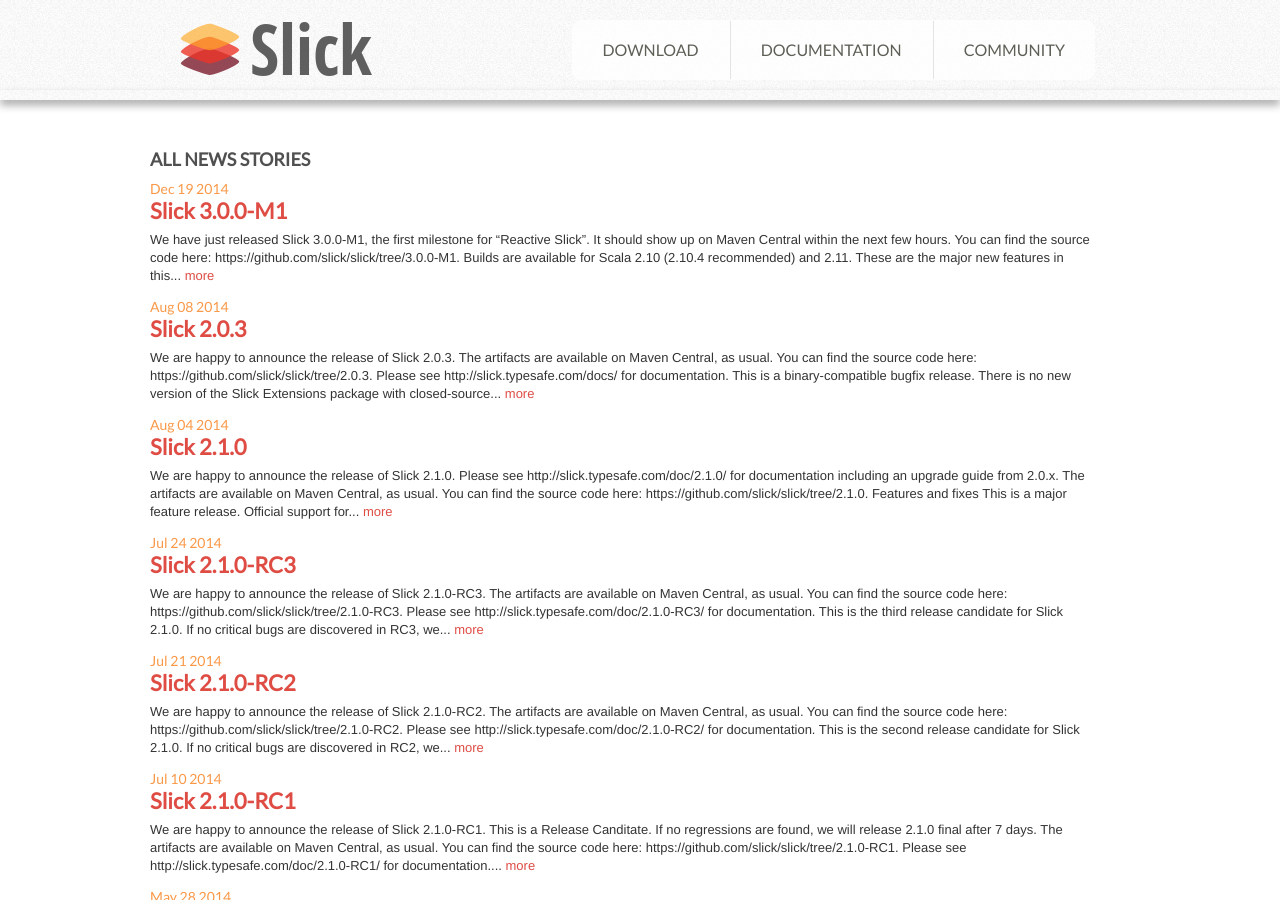
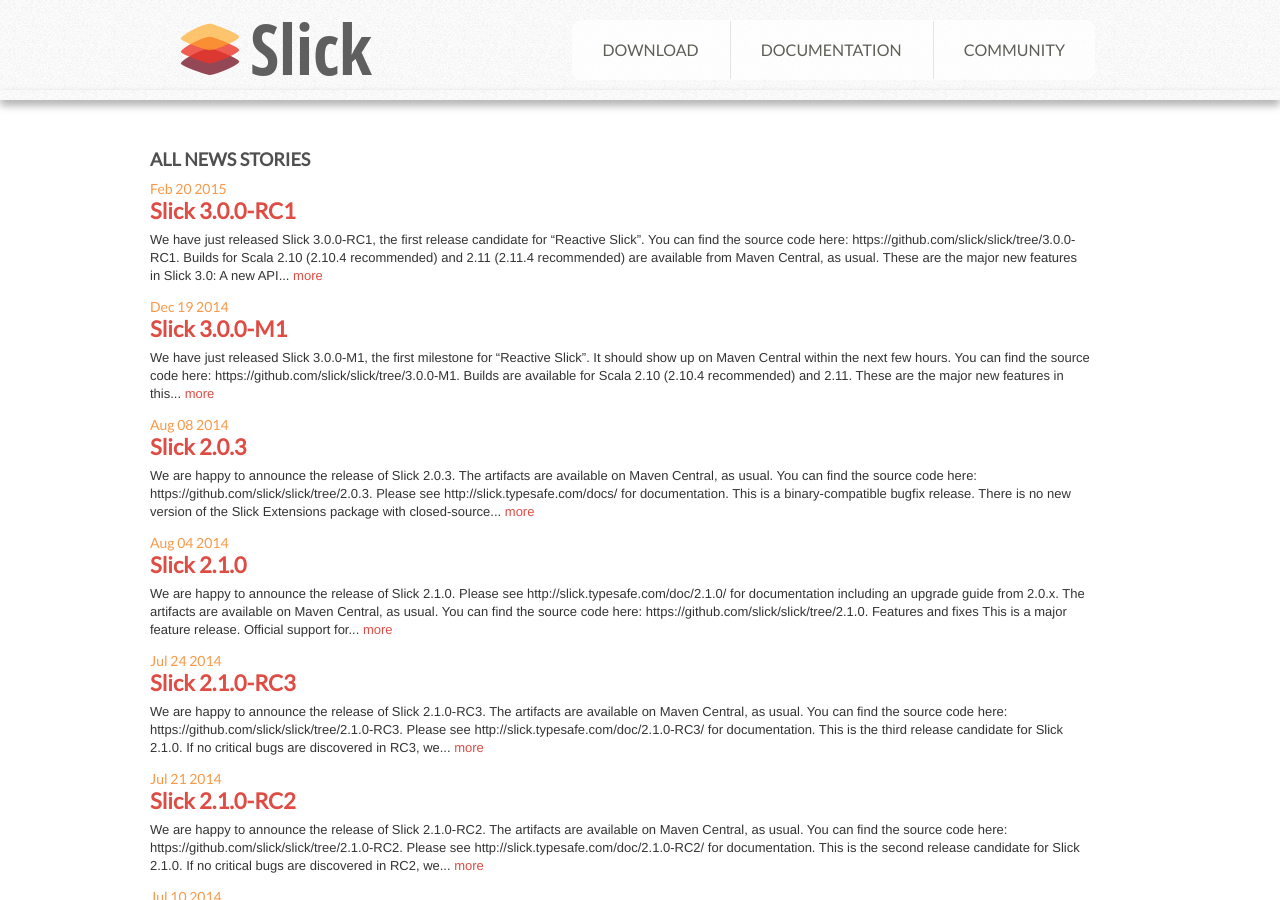
Before and after one commit to slick/slick.github.com, a Jekyll site: the page built from news/all-news.md, in a window 1280 px wide and 900 px high. Built offline with Jekyll 4.4.1, drawn with Linux system fonts in a browser that asks for light colours; some of the changed lines change nothing that is shown.

Commit message:
Release 3.0.0-RC1

```diff
--- a/docs/index.md
+++ b/docs/index.md
@@ -11,15 +11,13 @@
 
 * [Slick 2.0.3 Documentation](/doc/2.0.3/)
 
+#### Latest Release Candidate
+
+* [Slick 3.0.0-RC1 Documentation](/doc/3.0.0-RC1/)
+
 #### Latest Milestone
 
 * [Slick 3.0.0-M1 Documentation](/doc/3.0.0-M1/)
-
-<!--
-
-
-#### Latest Release Candidate
--->
 
 #### Older Releases
 
--- /dev/null
+++ b/news/_posts/2015-02-20-slick-3.0.0-RC1-released.md
@@ -0,0 +1,118 @@
+---
+layout: news
+title: Slick 3.0.0-RC1
+author: Stefan Zeiger
+---
+We have just released Slick 3.0.0-RC1, the first release candidate for "Reactive Slick".
+You can find the source code here: <https://github.com/slick/slick/tree/3.0.0-RC1>.
+Builds for Scala 2.10 (2.10.4 recommended) and 2.11 (2.11.4 recommended) are available
+from Maven Central, as usual.
+
+##### These are the major new features in Slick 3.0:
+
+* A new API for composing and executing database actions.
+* Support for the *Reactive Streams* API for streaming results from the database.
+* Improved configuration of database connections via *Typesafe Config*, including built-in
+  support for HikariCP.
+* Support for nested Option types and non-primtive Option types in the Lifted Embedding.
+* Properly typed outer join operators based on the improved Option support.
+* A new macro-based implementation of the Plain SQL API with optional compile-time checking
+  and type inference for embedded SQL statements.
+* Many small improvements and bug fixes in the schema code generator.
+* Optional multi-line formatting and indenting of generated SQL code for more readable
+  debug output.
+
+Most of the manual has been updated. The "Slick Testkit" and "Plain SQL Queries" chapters will follow soon.
+None of the standard Activator templates are available at the moment. They will be ported to 3.0 before the
+final release. There is a new section in the *Migration Guide* for upgrading from Slick 2.1.
+The commercial *Slick Extensions* package with additional database drivers is also available for this RC.
+See the manual for details on adding it to your build.
+
+Please provide feedback on the stability of this RC if you encounter any problems. We are planning to
+publish the final 3.0.0 release if no blockers are discovered in the next two weeks.
+
+##### Here is a complete list of changes since 2.1.0:
+
+* [``bd0c9c4``](https://github.com/slick/slick/commit/bd0c9c4182f695cad88da2653f4f7168e60dad6e) Try to prevent some spurious failures on Travis CI
+* [``58a1db9``](https://github.com/slick/slick/commit/58a1db9a9301e68ac8f9732f992d9897f404e376) Proper treatment of CHAR(1) columns in JdbcModelBuilder:
+* [``7f0f62f``](https://github.com/slick/slick/commit/7f0f62fadf4c92be32d54de2f24062a0fbfbe179) Make code generator tests usable from other slick-extensions:
+* [``25370cb``](https://github.com/slick/slick/commit/25370cb5ecf9f7c396d97dced6a30d331a0f4792) Fix bugs detected by Slick Extensions upgrade:
+* [``12faf5d``](https://github.com/slick/slick/commit/12faf5df07a897ac1a59037bd66ee8416e175455) Upgrade to Reactive Streams 1.0.0.RC3
+* [``648184c``](https://github.com/slick/slick/commit/648184c7cb710563d07b859891ed7fe46d06849d) Package structure and project layout refactoring:
+* [``9c730c0``](https://github.com/slick/slick/commit/9c730c09de3721060f2939182cbd1cd7e219d277) Upgrade to Reactive Streams 1.0.0.RC2:
+* [``24770de``](https://github.com/slick/slick/commit/24770deae18b20771ea94c0d4c3ca06154ccd338) Add `DatabaseConfig` as a higher-level configuration abstraction:
+* [``759cbc2``](https://github.com/slick/slick/commit/759cbc2ab18c6f147f83237322eaf6622bcea4d3) Restore `#$` support in the macro-based Plain SQL interpolation:
+* [``62ddadc``](https://github.com/slick/slick/commit/62ddadc84ecf4aefe2fdc580945d263edd203772) Macro-based PlainSQL API Implemented TypedStaticQuery as tsql
+* [``d63a018``](https://github.com/slick/slick/commit/d63a0183bdb2748d83f88ccf2d81670ff89914a7) UUID regression testkit:
+* [``0a44b74``](https://github.com/slick/slick/commit/0a44b74cf043fbad9092dcfcecde85549d850133) Update LiftedEmbedding.scala
+* [``5af0d9b``](https://github.com/slick/slick/commit/5af0d9b4d0bafffc9d3a592469ac54a7113b9ae8) Distinguish between BLOB and BYTEA in PostgreSQL model builder
+* [``ec7f2aa``](https://github.com/slick/slick/commit/ec7f2aac7e8c93546dae3307c153c683b9d156fd) Use TestDB for code generator tests:
+* [``cc8d3f0``](https://github.com/slick/slick/commit/cc8d3f0c76b10ddf74a6cd35436e3a41956ae284) Proper support for string lengths:
+* [``41c717a``](https://github.com/slick/slick/commit/41c717ac0bc2d9ad3e026d2af2fa021e525b6499) Support fetch size in statement parameters.
+* [``965604c``](https://github.com/slick/slick/commit/965604c6f8285bea6454576652b167f9b337cf46) Use force-insert semantics for inserting from queries and expressions.
+* [``0e58e7d``](https://github.com/slick/slick/commit/0e58e7d4c24a747989466ff36961e1f0ea8a5d7d) Deprecate the Direct Embedding
+* [``0ba0dd5``](https://github.com/slick/slick/commit/0ba0dd5efcdeaed38e9387e8fe4700f4a6b4b18e) Remove the blocking API that was introduced in 3.0.0-M1
+* [``2f64c79``](https://github.com/slick/slick/commit/2f64c795bc0a7131d3df5b684adb767433043b34) Rename Action to DBIO:
+* [``86974bd``](https://github.com/slick/slick/commit/86974bd16b7c972467fe436027c97e9317488ad7) Simplify SQLBuilder and formatting/indenting:
+* [``20378ec``](https://github.com/slick/slick/commit/20378ecfb58b6f49a4171cd4f154c84b04591877) Quote `SqlType` argument in code generator.
+* [``b1dca21``](https://github.com/slick/slick/commit/b1dca21e42a7778469cf7c0227dc10ed046d25fc) Make ColumnOptions more modular:
+* [``7272180``](https://github.com/slick/slick/commit/727218018d0554f9802bdc5e69a5f579c3c40cb4) Use unconstrained text type as default on PostgreSQL
+* [``6cec3f7``](https://github.com/slick/slick/commit/6cec3f77131c78f61cec10a8e51cfb037daafbf8) Prefer prepareStatement(sql) instead of prepareStatement(sql, Int, Int)
+* [``a3eec4f``](https://github.com/slick/slick/commit/a3eec4f970d8f2d391a6a79f30084d167b4039b1) Support transaction isolation levels
+* [``6ea7fdb``](https://github.com/slick/slick/commit/6ea7fdba9bcfd40f8871d22f21230e99ded55ff8) Generic fusion implementation for FlatMapAction and CleanupAction:
+* [``706f2b1``](https://github.com/slick/slick/commit/706f2b1d3dc8adbceddf77a6ae4750264ff30dc3) Allow the SQL statements to be overridden in SqlActions.
+* [``a325f5e``](https://github.com/slick/slick/commit/a325f5ee0511bda0558607759262ab4dfc18be97) Run a user-defined init function on all created JDBC Statements
+* [``3315a3b``](https://github.com/slick/slick/commit/3315a3bcd187e504110a28f027532b3710b8e217) Refactoring of ActionContext:
+* [``dc687de``](https://github.com/slick/slick/commit/dc687de449a515d2d89a43e12fc3d61f52ade2d8) Avoid long nested sequences of SchemaDescription.++ in generated code:
+* [``62d5e92``](https://github.com/slick/slick/commit/62d5e922806f46d7ffaba661df33b3b060b03f8e) Quote illegal identifiers in generated Scala sources.
+* [``58c4ed5``](https://github.com/slick/slick/commit/58c4ed5fb624861c6f0c3e80eadd0123e7e9a6a8) Make 'desiredColumnOrder' in code generator non-final.
+* [``a645205``](https://github.com/slick/slick/commit/a645205019e9b1cf067d4feee73a48c5a6d3fd8c) Support statement parameters in the new Action-based API.
+* [``b1c5b66``](https://github.com/slick/slick/commit/b1c5b66a36f33c3bc75ea5227e30ac36e1c3f0da) Switch JDBC metadata API and code generator to the new API.
+* [``c92a615``](https://github.com/slick/slick/commit/c92a61556b72e6fff48a65c0d8bee978947c764f) Fix typo in orm-to-slick.rst
+* [``d4f019f``](https://github.com/slick/slick/commit/d4f019fc13e9cd0311e85152488b63cba44e7119) Move profile-level Action definitions outside of profiles.
+* [``5cd423f``](https://github.com/slick/slick/commit/5cd423fd30012440f48da27e87f10b4d5c29c97c) Deprecate Invoker convenience methods and iteratees
+* [``7d576c8``](https://github.com/slick/slick/commit/7d576c817cd0b02c3c8a59940fb5282c0e59f7e1) Properly deprecate .Implicit and .simple in all profile levels
+* [``30c135e``](https://github.com/slick/slick/commit/30c135ea8b1b49053b31d73a13a2418450a928ef) Upgrade to sbt 0.13.7
+* [``e9274ec``](https://github.com/slick/slick/commit/e9274ecbbae9591e09853f50020e16ea8d0b0bc7) Improve build system for documentation:
+* [``a6e3b9b``](https://github.com/slick/slick/commit/a6e3b9b2085d2f953083681d74f7c587e5afe3ec) Further modularization of Slick:
+* [``4ab4a6b``](https://github.com/slick/slick/commit/4ab4a6b3b0aec6bf7da06bfd07721251c8f9c46c) Switch Direct Embedding over to the new Action-based API.
+* [``ac37f1c``](https://github.com/slick/slick/commit/ac37f1cc723af230e2a25339114c316b7f14a804) Update documentation for 3.0:
+* [``e6562c7``](https://github.com/slick/slick/commit/e6562c7e7fc29ae81e37b84bda3347e83323a08c) Simplify Action Effect handling:
+* [``06d1ca0``](https://github.com/slick/slick/commit/06d1ca0621628ebb48e33a6569c2cb9017e450b6) Increase timeout for Reactive Streams TCK tests.
+* [``efbe6f6``](https://github.com/slick/slick/commit/efbe6f60f85adf442f2ea84956fa7157885f54c3) Bump version numbers:
+* [``4d42528``](https://github.com/slick/slick/commit/4d4252800991e26c3a7ac5a14209ed99958545d4) Add concurrency stress test for streaming API:
+* [``80929a6``](https://github.com/slick/slick/commit/80929a693e90bbff7914aa9543cb9b33e6fbace6) Documentation plus minor improvements and fixes:
+* [``273b957``](https://github.com/slick/slick/commit/273b957ea106dea73a571e29c57c795f3eb4447f) Update to Reactive Streams 1.0.0.M3 and fix remaining PR review issues:
+* [``688d7f2``](https://github.com/slick/slick/commit/688d7f2a3e470974dabd190868610c9fae432149) Convert more test cases and add missing features:
+* [``d862e0f``](https://github.com/slick/slick/commit/d862e0fa26c22b0e2eb8d7e63971b5623f225130) Optimize the streaming engine and fix some bugs:
+* [``9ad62a9``](https://github.com/slick/slick/commit/9ad62a9ef25e0e06431ca6cb9d1483dd9e61edf3) Implement streaming via Reactive Streams API:
+* [``6a85767``](https://github.com/slick/slick/commit/6a85767e32e710f0f2deb5430180d0619ff7d927) Convert several test cases to the new API.
+* [``8ef6cde``](https://github.com/slick/slick/commit/8ef6cde487c00a1c7d4c520d6baf844ce698da43) Add basic transaction support for database actions.
+* [``09590fd``](https://github.com/slick/slick/commit/09590fd98ed259e8f93d84970f49db7f4af39a1b) Implement session pinning for database Actions:
+* [``66a9b41``](https://github.com/slick/slick/commit/66a9b4100c458272727643f81e886f6546c41706) Basic implementation of action monad and asynchronous execution engine:
+* [``bf17772``](https://github.com/slick/slick/commit/bf17772049fd8856f45f01ec6d84dee03fa484b3) Use HikariCP by default (instead of no connection pooling):
+* [``4569c52``](https://github.com/slick/slick/commit/4569c52f51d93e9c76555d490a4617724cef444d) Simplify connection pool configuration
+* [``cc92c26``](https://github.com/slick/slick/commit/cc92c2636950d9e6514b9fafddaf6167de72b164) Simplify thread pool configuration:
+* [``423e78c``](https://github.com/slick/slick/commit/423e78c14c3dfe6cb6c20b8035a4e6e4174b3013) Remove the option to disable auto-commit for new connections.
+* [``e4dddcd``](https://github.com/slick/slick/commit/e4dddcd68ca9eaff0db61363fa5241aefb174451) Remove BoneCP support and drop configuration compatibility with Play.
+* [``812100e``](https://github.com/slick/slick/commit/812100ea27de131589bfd12b4ab96a170e75b480) Add HikariCP support in addition to BoneCP.
+* [``bb58103``](https://github.com/slick/slick/commit/bb5810338810171b2500d33469ec845b8afabfea) Add primitives and configuration for async execution of blocking I/O
+* [``0ea777a``](https://github.com/slick/slick/commit/0ea777af215a53b7600035617dde8ff7aa3f0338) Fix broken build due to merging nested options support
+* [``8d4a02f``](https://github.com/slick/slick/commit/8d4a02f8172cfde56792292a8592690a7ca2b4de) Ensure generated file ends with a newline character.
+* [``9cdf7ec``](https://github.com/slick/slick/commit/9cdf7ec90c7a4b9bfdd429e6e73b52aa0f152b9c) Make comment format match others in file.
+* [``ef5f9a8``](https://github.com/slick/slick/commit/ef5f9a8eaffd03c45294dadbe7dbd1c1546bc6b8) Avoid indenting blank lines, to avoid trailing whitespace.
+* [``8225a8f``](https://github.com/slick/slick/commit/8225a8fea649b7055d6e232b841a1b9983214b04) Add Option-extended joins:
+* [``75583dc``](https://github.com/slick/slick/commit/75583dc07717ef18652e243b76e4486ba50efc4b) Lifted Embedding encoding of nested and multi-column Option types:
+* [``de389a4``](https://github.com/slick/slick/commit/de389a4dc6451f601e824d61f5991cebb597e8b1) Remove the Column type.
+* [``5da96b4``](https://github.com/slick/slick/commit/5da96b4438402dce44de27d3ae9351a9b3be9ec7) Update orm-to-slick.rst
+* [``7a1d119``](https://github.com/slick/slick/commit/7a1d119f78595af6b6aad8757beba4d20ba872d7) modified to use GlobalConfig.
+* [``777dbeb``](https://github.com/slick/slick/commit/777dbeb006a64fb54db7631d57cede0e8a269d94) Add SimpleLiteral factory (and fix one unrelated unchecked warning)
+* [``82b258f``](https://github.com/slick/slick/commit/82b258f2d00c53b0eefc09d07704868ce1a4e4fe) Use Unicode symbols in tree and table dumps for better readability.
+* [``f54d272``](https://github.com/slick/slick/commit/f54d272744e7b41bc2d3c258d7792a7e1e1a446b) Add BoneCP support to Database.forConfig.
+* [``369ad73``](https://github.com/slick/slick/commit/369ad732467a547db79ed3ca7237636bd915fecc) Use application.conf for Slick settings.
+* [``61d032b``](https://github.com/slick/slick/commit/61d032b1d2b7939fffc52fec4445dce98d7cadcd) Corrected docs to use "inSet" instead of "inSeq"
+* [``b0b0252``](https://github.com/slick/slick/commit/b0b02526bc40350f48718977a5972f025b13e3ca) Fix forceInsertAll for single argument
+* [``770d0a1``](https://github.com/slick/slick/commit/770d0a110ff2fb5cf8409ba60e49508c35c01ded) Update build for 2.2.0-SNAPSHOT
+* [``cb8183d``](https://github.com/slick/slick/commit/cb8183da2af0eef0969083b47093e2c0c95dcdd0) Added support for string function repeat.
+* [``57aa9e7``](https://github.com/slick/slick/commit/57aa9e7b9f5e2ff51f0af51b3fc64b7eaa8d5bf9) Workaround to pass Travis CI.
+* [``7a58f7f``](https://github.com/slick/slick/commit/7a58f7f77d1440091bb70762daf62d0d8876f3b1) Try for SQL String Indentation.
```
